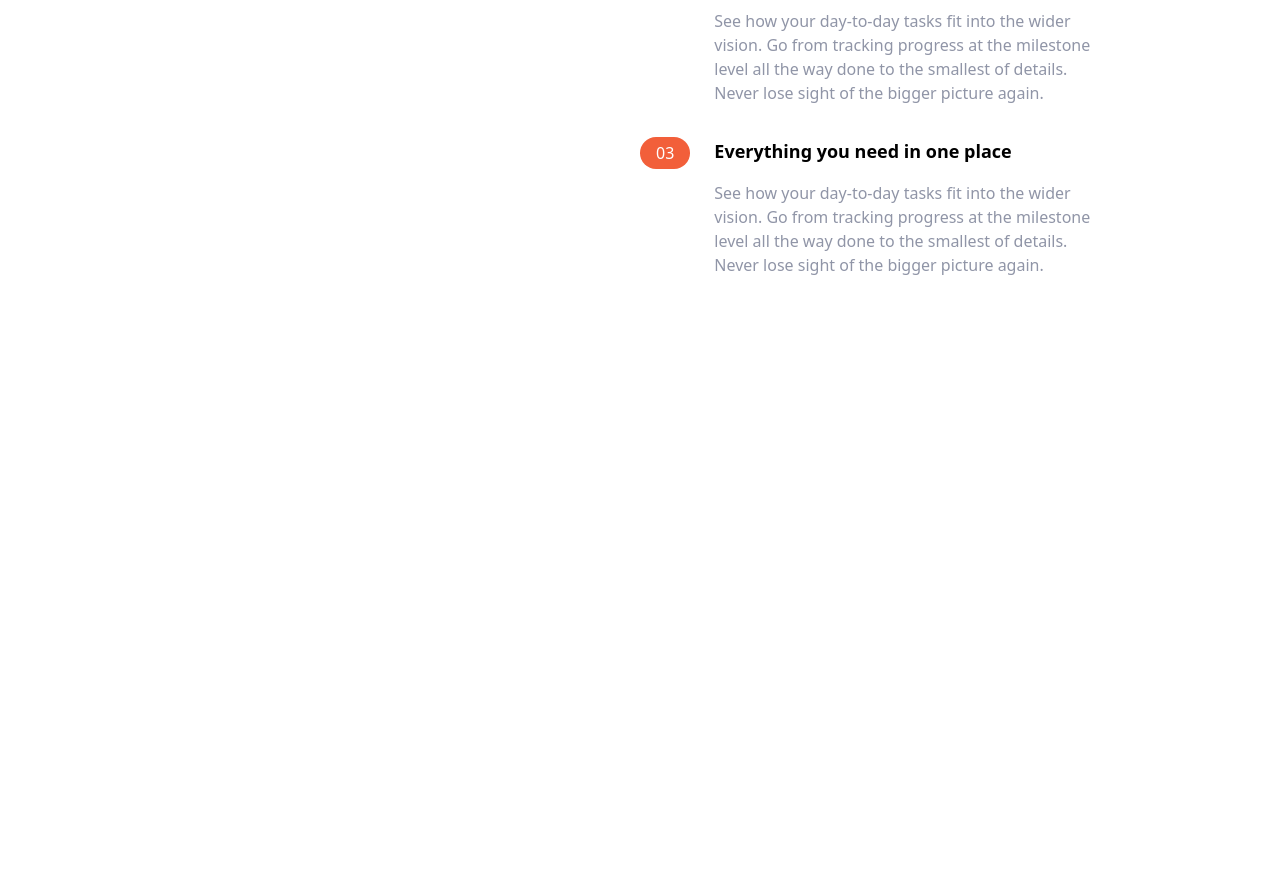
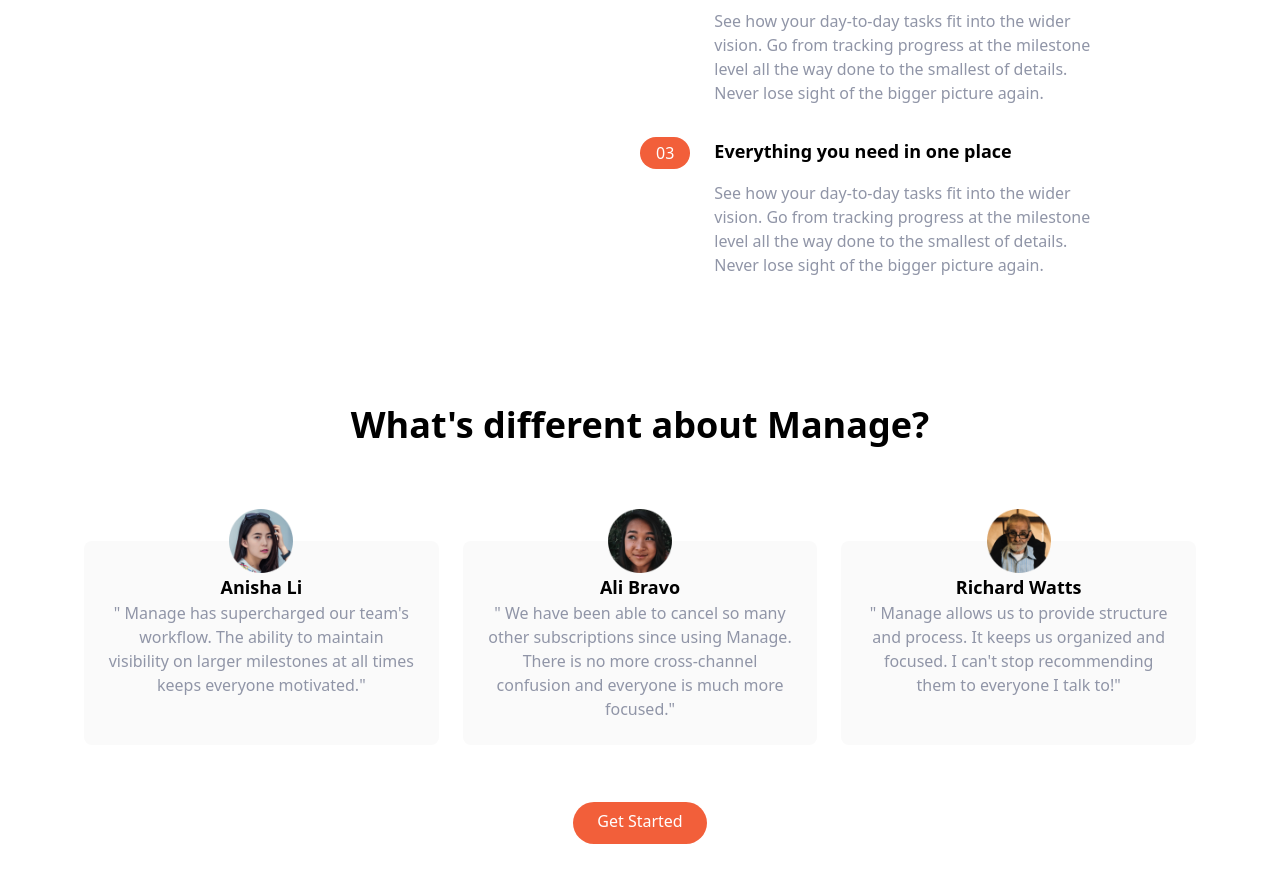
Before and after one commit to raheebwa/tailwind-landing-page, a website: page index.html in a window 1280 px wide. Shown: the part 863-1746 px from the top of the page. Before the commit the page ends 1140 px from the top, so only its background shows below. Drawn offline with Linux system fonts and the light colour scheme.

Commit message:
feat: add testimonials section

```diff
--- a/index.html
+++ b/index.html
@@ -133,5 +133,52 @@
         </div>
       </div>
     </section>
+    <!-- Testimonials Section -->
+    <section id="testimonials">
+      <div class="max-w-6xl px-5 mx-auto mt-32 text-center">
+        <h2 class="text-4xl font-bold text-center">
+          What's different about Manage?
+        </h2>
+        <div class="flex flex-col mt-24 md:flex-row md:space-x-6">
+          <div class="flex flex-col items-center p-6 rounded-lg bg-veryLightGray md:w-1/3">
+            <img src="./images/avatar-anisha.png" class="w-16 -mt-14" alt="anisha">
+            <h5 class="text-lg font-bold">
+              Anisha Li
+            </h5>
+            <p class="text-darkGrayishBlue">
+             " Manage has supercharged our team's workflow. The ability to maintain
+              visibility on larger milestones at all times keeps everyone
+              motivated."
+          </div>
+          <div class="hidden md:flex flex-col items-center p-6 rounded-lg bg-veryLightGray md:w-1/3">
+            <img src="./images/avatar-ali.png" class="w-16 -mt-14" alt="anisha">
+            <h5 class="text-lg font-bold">
+              Ali Bravo
+            </h5>
+            <p class="text-darkGrayishBlue">
+             " We have been able to cancel so many other subscriptions since using
+              Manage. There is no more cross-channel confusion and everyone is
+              much more focused."
+          </div>
+          <div class="hidden md:flex flex-col items-center p-6 rounded-lg bg-veryLightGray md:w-1/3">
+            <img src="./images/avatar-richard.png" class="w-16 -mt-14" alt="anisha">
+            <h5 class="text-lg font-bold">
+              Richard Watts
+            </h5>
+            <p class="text-darkGrayishBlue">
+             " Manage allows us to provide structure and process. It keeps us
+              organized and focused. I can't stop recommending them to everyone
+              I talk to!"
+          </div>
+        </div>
+        <div class="my-16">
+          <a href="#" class="p-3 px-6 pt-2 text-white bg-brightRed rounded-full baseline hover:bg-brightRedLight">Get Started</a>
+
+        </div>
+      </div>
+
+
+    </section>
+    <section class="mb-11"></section>
   </body>
 </html>
```
Also changed, not shown: css/output.css.
